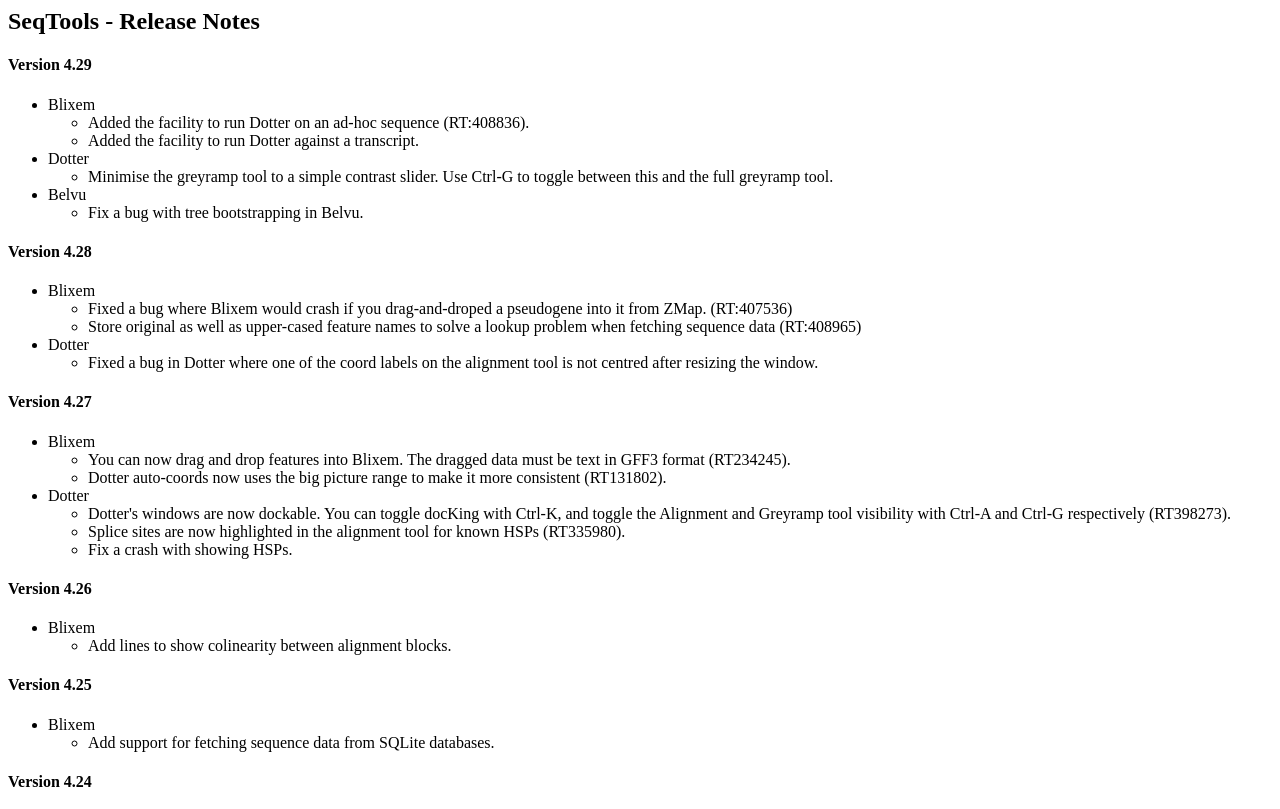
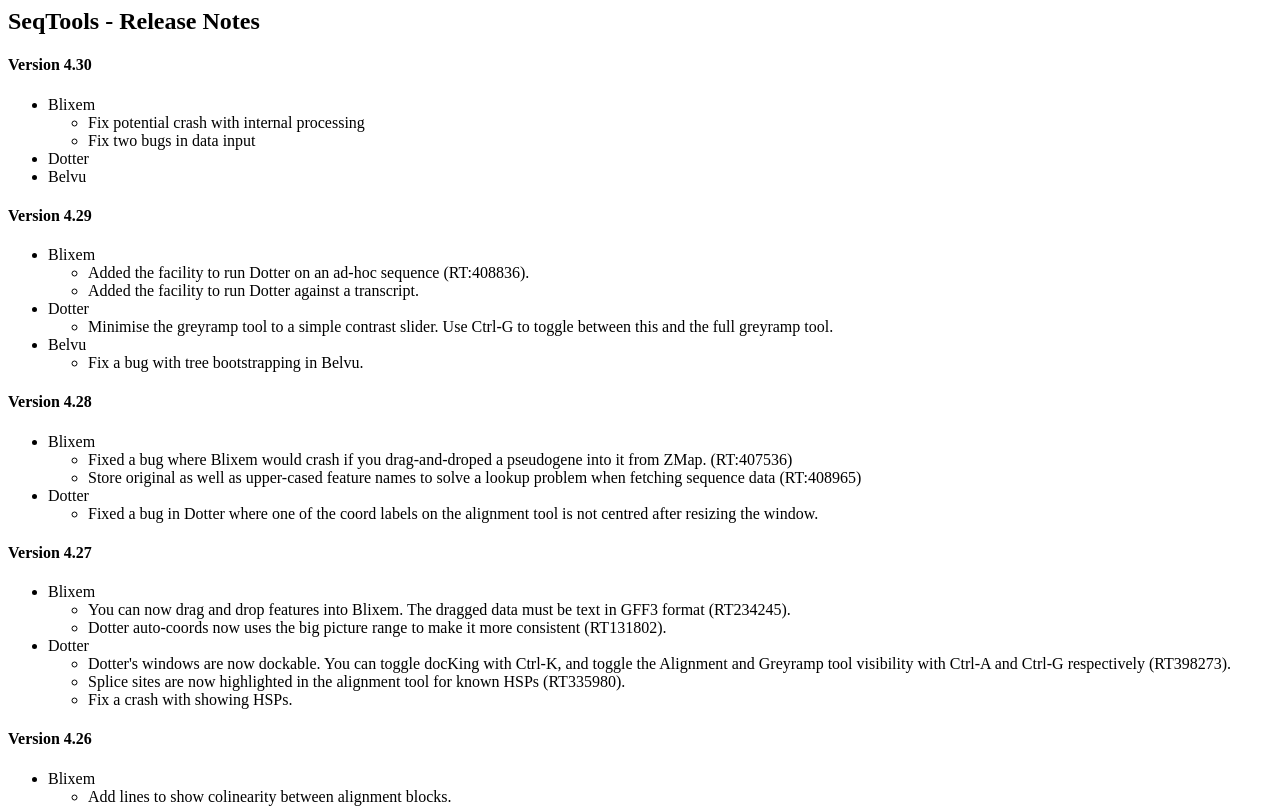
Before and after one commit to Ensembl/seqtools, a plain HTML site: page src/doc/User_doc/release_notes.html in a window 1280 px wide. Shown: the top 809 px of the page. Drawn offline with Linux system fonts and the light colour scheme.

Commit message:
creation of release notes after build

```diff
--- a/src/doc/User_doc/release_notes.html
+++ b/src/doc/User_doc/release_notes.html
@@ -5,6 +5,17 @@
 
 <body>
 <h2>SeqTools - Release Notes</h2>
+
+<h4>Version 4.30</h4>
+<ul>
+  <li>Blixem
+  <ul>
+    <li> Fix potential crash with internal processing
+    <li> Fix two bugs in data input
+  </ul>
+  <li>Dotter
+  <li>Belvu
+</ul>
 
 <h4>Version 4.29</h4>
 <ul>
```
